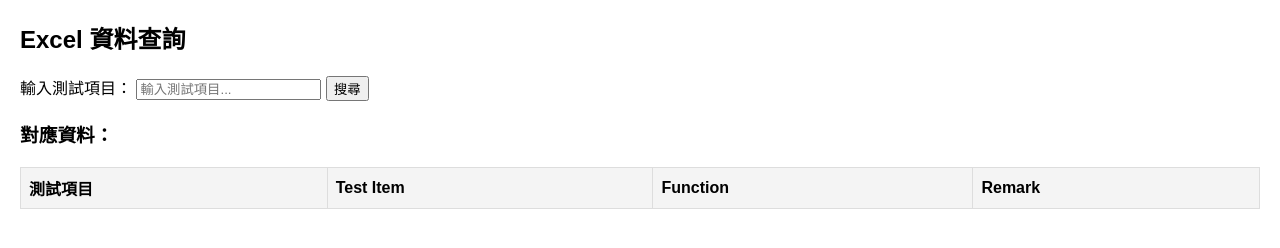
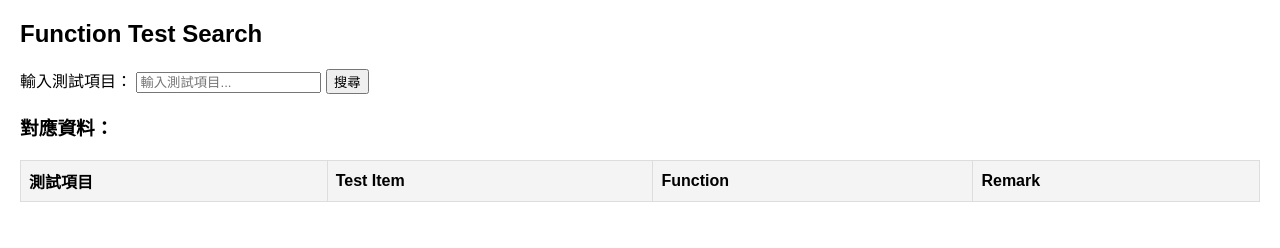
Before and after one commit to oscartraining/teaching-website, a plain HTML site: page index.html in a window 1280 px wide. Drawn offline with nearby package versions, Linux system fonts and the light colour scheme.

Commit message:
Update index.html

```diff
--- a/index.html
+++ b/index.html
@@ -3,7 +3,7 @@
 <head>
     <meta charset="UTF-8">
     <meta name="viewport" content="width=device-width, initial-scale=1.0">
-    <title>教學網站</title>
+    <title>Function Test Item Database</title>
     <script src="https://cdnjs.cloudflare.com/ajax/libs/PapaParse/5.3.0/papaparse.min.js"></script>
     <style>
         body { font-family: Arial, sans-serif; margin: 20px; }
@@ -13,7 +13,7 @@
     </style>
 </head>
 <body>
-    <h2>Excel 資料查詢</h2>
+    <h2>Function Test Search</h2>
     <label for="test-input">輸入測試項目：</label>
     <input type="text" id="test-input" placeholder="輸入測試項目...">
     <button onclick="searchData()">搜尋</button>
```
